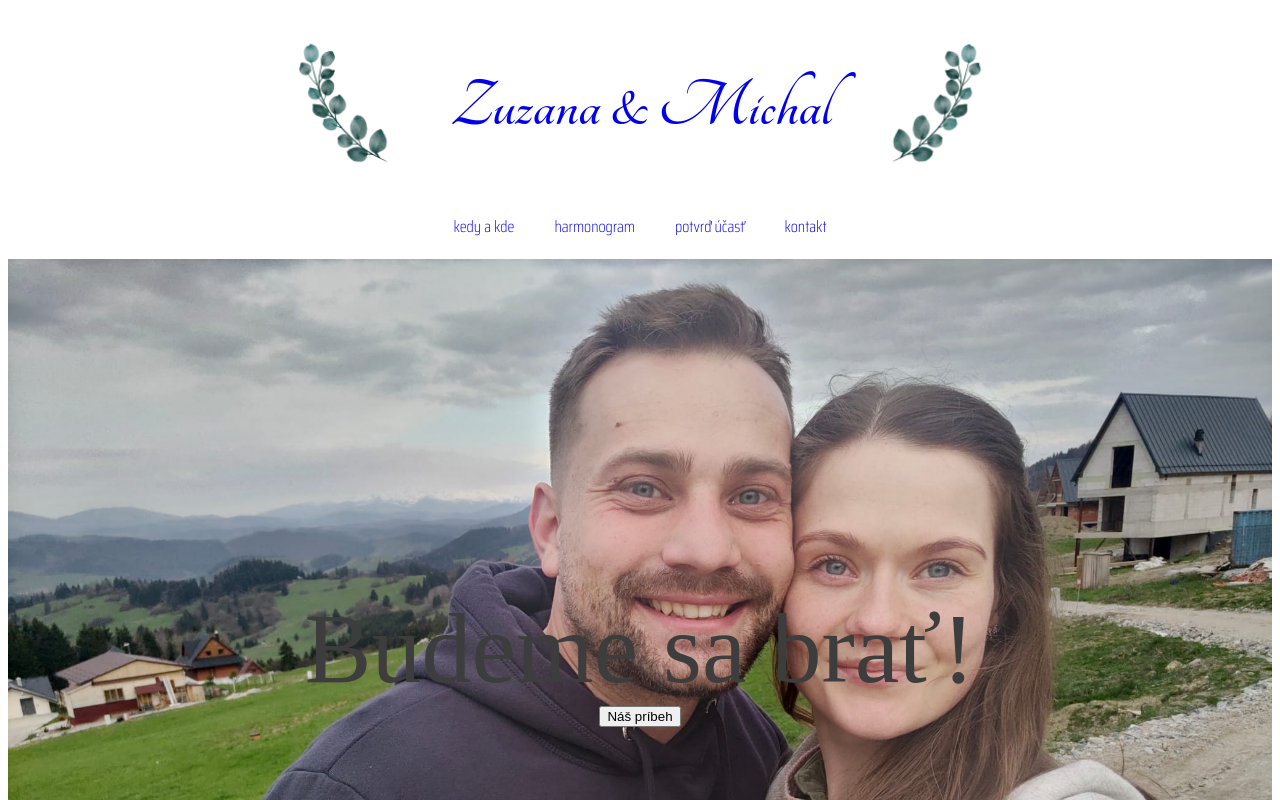
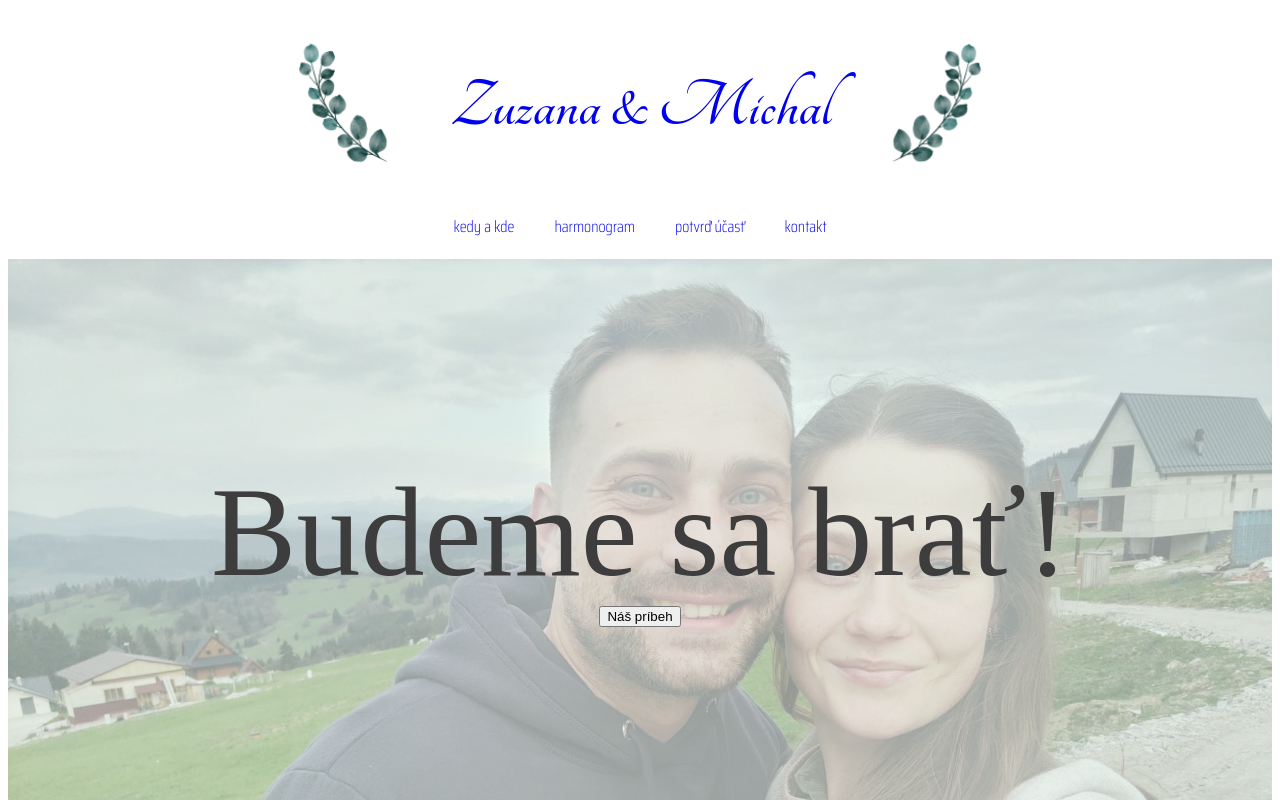
Before and after one commit to gracianaa/zam_wedding, a React (Vite) app: page / in a window 1280 px wide. Shown: the top 800 px of the page. Built offline with nearby package versions, Linux system fonts and the light colour scheme; a web font is replaced by a local one.

Commit message:
background image styled in intro component

```diff
--- a/src/components/Intro/index.jsx
+++ b/src/components/Intro/index.jsx
@@ -3,9 +3,11 @@ import './style.css';
 export const Intro = () => {
   return (
     <section>
-      <div className="intro">
-        <h1 className="intro-heading">Budeme sa brať!</h1>
-        <button>Náš príbeh</button>
+      <div className="intro-background">
+        <div className="intro-background__opacity">
+          <h1 className="intro-heading">Budeme sa brať!</h1>
+          <button>Náš príbeh</button>
+        </div>
       </div>
       <div className="countdown">
         <h2>odpočítavanie</h2>
--- a/src/components/Intro/style.css
+++ b/src/components/Intro/style.css
@@ -1,26 +1,30 @@
-.intro {
-  position: relative;
+.intro-background {
   background-image: url(zam_foto.jpg);
+  aspect-ratio: 1.2/0.7;
   background-size: cover;
+  background-position: top;
+}
+
+.intro-background__opacity {
   width: 100%;
-  height: 30vh;
+  height: 100%;
   display: flex;
+  background-color: rgba(240, 255, 248, 0.6);
   flex-direction: column;
   align-items: center;
   justify-content: center;
 }
 
 .intro-heading {
-  font-size: 50px;
+  font-size: 3rem;
 }
 
 @media screen and (min-width: 700px) {
-  .intro {
-    height: 100vh;
-    background-position: top;
+  .intro-background {
+    aspect-ratio: 2/0.9;
   }
 
   .intro-heading {
-    font-size: 100px;
+    font-size: 8rem;
   }
 }
```
Also changed, not shown: src/components/Intro/zam_foto.jpg.
